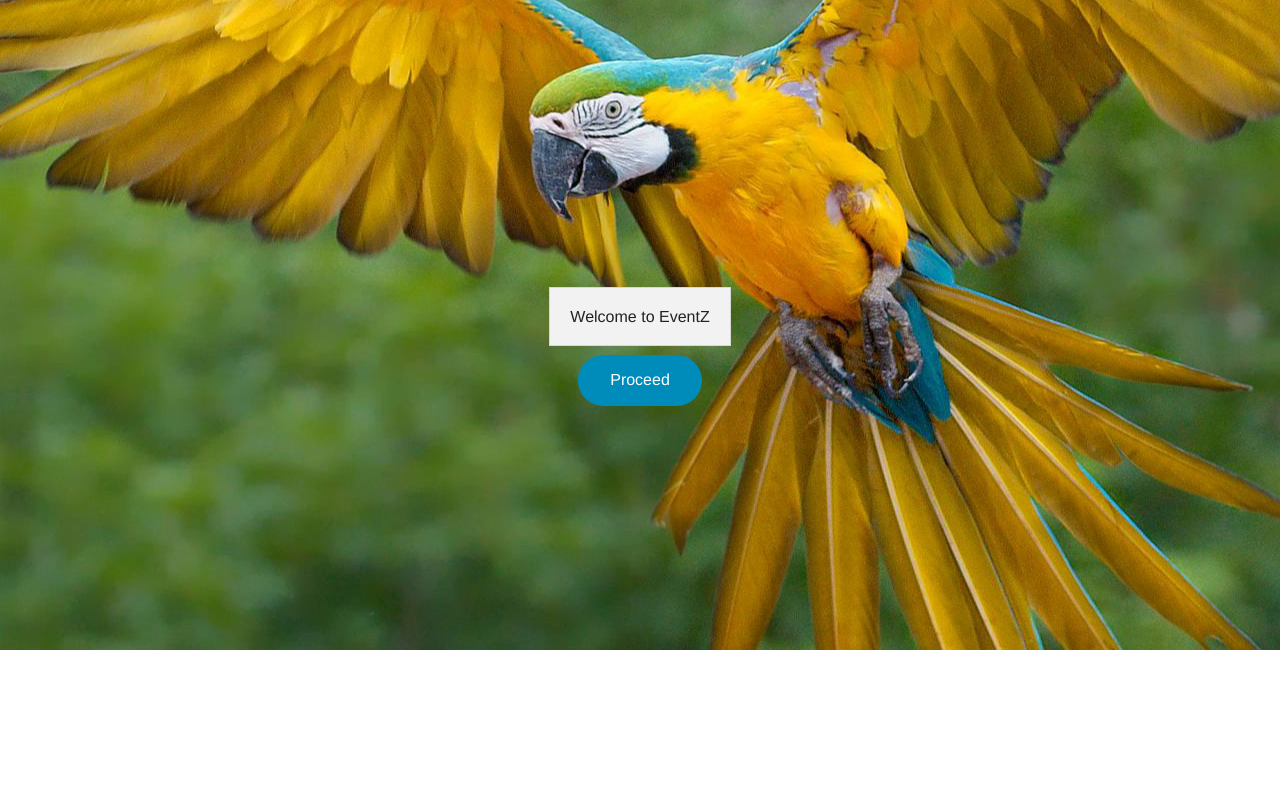
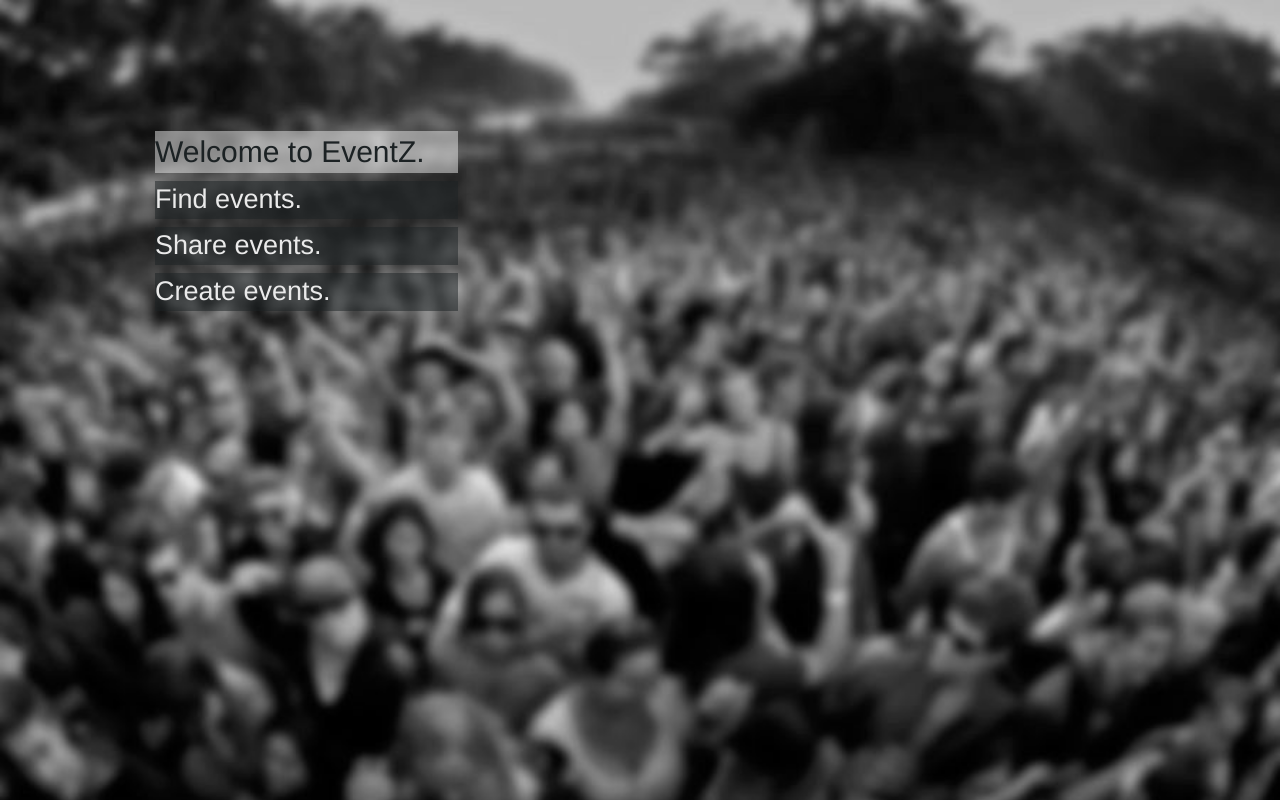
Before and after one commit to deantawonezvi/EventZ, a CodeIgniter app: page /foo/ in a window 1280 px wide. Run offline with CodeIgniter, Linux system fonts and the light colour scheme.

Commit message:
landing page concept

```diff
--- a/application/views/home_index.php
+++ b/application/views/home_index.php
@@ -2,21 +2,36 @@
 	require_once('header.php');
 ?>
 
-<div class="img">
+
+
+<div class="slide1" id="intro">
+
 <div class="row">
-  <div class="12-columns large">
-      <br/><br/><br/><br/><br/><br/><br/><br/><br/><br/><br/><br/><br/><br/><br/><br/><br/><br/><br/>
-      <div class="row">
-        <div class="12-columns large">
-          <p align="center">
-          <span class="panel">Welcome to EventZ</span><br/><br/>
-          <button class="button round">Proceed</button>
-          </p>
-        </div>
-      </div>
+  <div class="large-4 columns left">
+
+          <div class="section">
+            <h4 align="left">Welcome to EventZ.</h4>
+          </div>
+
+
+            <h3  align="left">Find events.</h3>
+            <h3 align="left">Share events.</h3>
+            <h3 align="left">Create events.</h3>
+
   </div>
+  <div class="large-2 columns center">
+    &nbsp;
+  </div>
+  <div class="large-6 columns right">
+    &nbsp;
+  </div>
+
 </div>
+
 </div>
+
+
+
 
 <?php
 	require_once('footer.php');
--- a/client_side/css/app.css
+++ b/client_side/css/app.css
@@ -14,7 +14,7 @@ body
 /*          Initial Landing Page image
 /*========================================================================================*/
 .img{
-  height: 650px;
+  height: 100%;
   width: 100%;
   background-image: url('../img/bird.jpg');
   background-repeat:no-repeat;
@@ -23,4 +23,46 @@ body
   margin-bottom: 0px;
 }
 
+.slide1 {
+    background:  url('../img/birdblackandwhite.jpg') center top no-repeat;
+    height: 100%;
+    background-size: cover;
+    background-color: rgb(0, 0, 0);
+    background-position: 0px 0px;
+    color: white!important;
+    padding-top: 10%;
+}
+
+section {
+  position: absolute;
+  z-index: 50;
+  overflow: auto;
+  background: rgb(234, 234, 234);
+}
+
+#intro h4 {
+  font-size: 30px;
+  color: rgb(28, 34, 36);
+  background: rgb(234, 234, 234);
+  background: rgba(234, 234, 234, 0.5);
+}
+
+#intro h4 span {
+  color: rgb(8, 123, 180);
+}
+
+#intro h3 {
+  color: rgb(234, 234, 234);
+  background: rgb(28, 34, 36);
+  background: rgba(28, 34, 36, 0.5);
+  min-width: 2px;
+}
+
+h3 {
+  color: rgb(234, 234, 234);
+  background: rgb(28, 34, 36);
+  background: rgba(28, 34, 36, 0.5);
+  min-width: 2px;
+}
+
 /*========================================================================================*/
```
Also changed, not shown: client_side/img/EventZblurredandblackwhite.jpg (added), client_side/img/android_wallpaper.jpg (deleted), client_side/img/bird.jpg, client_side/img/birdblackandwhite.jpg (added), client_side/img/sport.jpg (added), client_side/img/sportblackandwhite.jpg (added), client_side/img/sportblackandwhiteblurred.jpg (added), client_side/img/tinzwe_music_logo.png (deleted).
